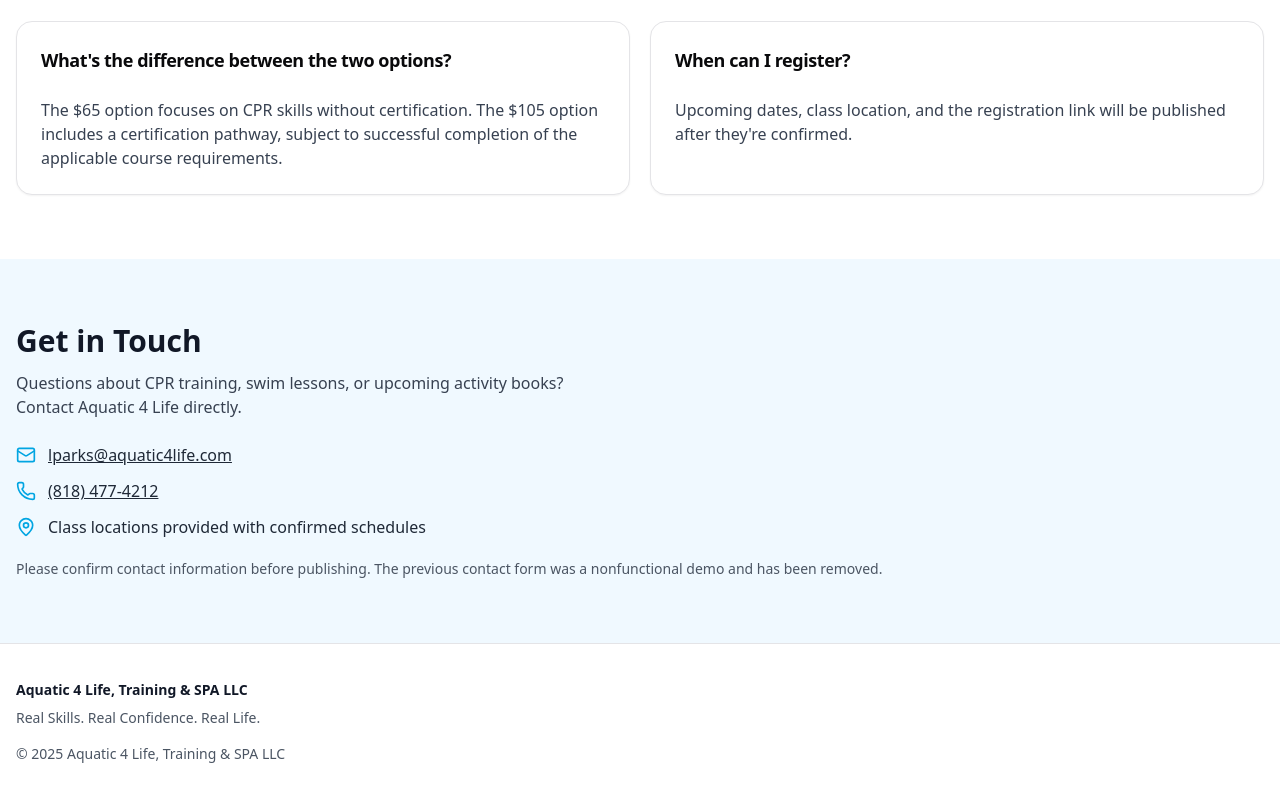
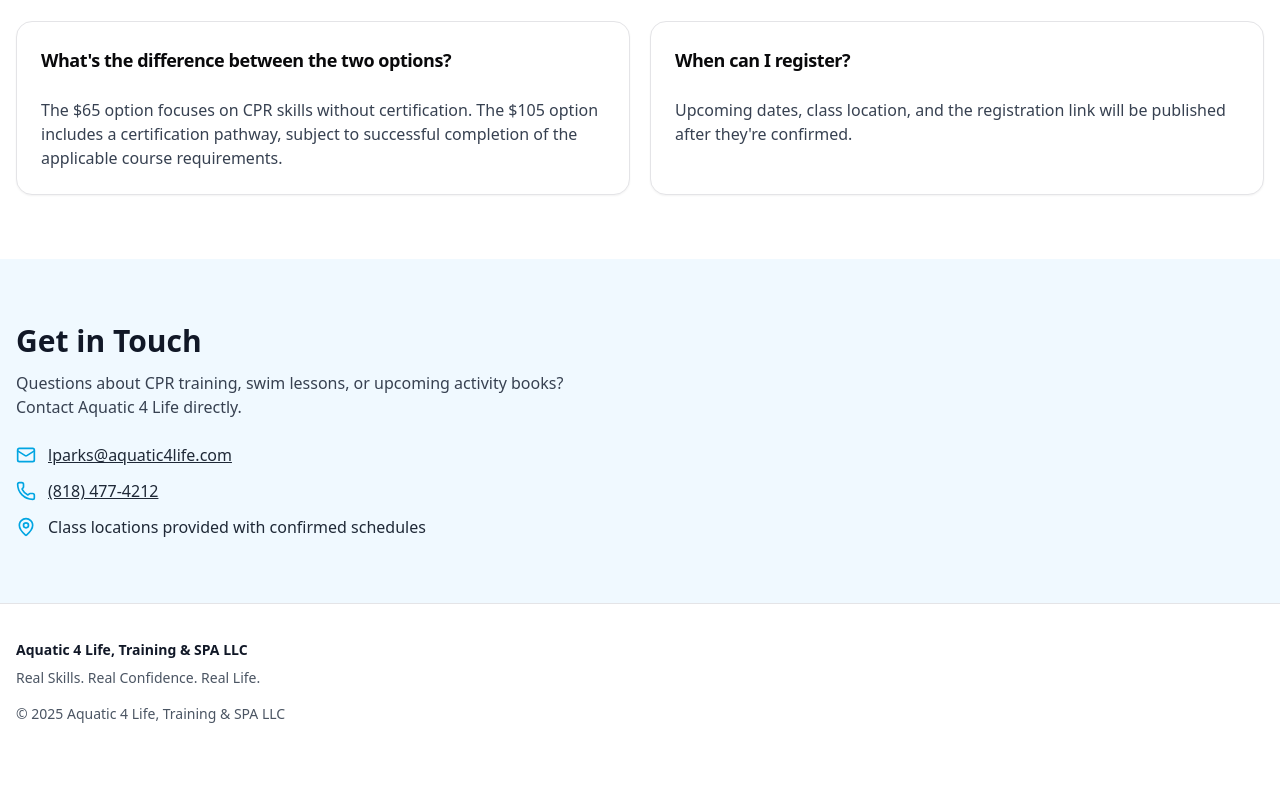
Before and after one commit to aquatic-4life/website, a React (Vite) app: page / in a window 1280 px wide. Shown: the part 2526-3326 px from the top of the page. After the commit the page ends 3286 px from the top, so only its background shows below. Built offline with nearby package versions, Linux system fonts and the light colour scheme.

Commit message:
Remove internal website note

```diff
--- a/src/App.jsx
+++ b/src/App.jsx
@@ -102,7 +102,7 @@ export default function AquaticTrainingSpaSite() {
           <p className="flex items-center gap-3"><Mail className="h-5 w-5" style={{ color: BLUE }} /><a href="mailto:lparks@aquatic4life.com" className="underline">lparks@aquatic4life.com</a></p>
           <p className="flex items-center gap-3"><Phone className="h-5 w-5" style={{ color: BLUE }} /><a href="tel:+18184774212" className="underline">(818) 477-4212</a></p>
           <p className="flex items-center gap-3"><MapPin className="h-5 w-5" style={{ color: BLUE }} />Class locations provided with confirmed schedules</p>
-        </div><p className="mt-5 text-sm text-gray-600">Please confirm contact information before publishing. The previous contact form was a nonfunctional demo and has been removed.</p></div></section>
+        </div></div></section>
       </main>
       <footer className="border-t py-9"><div className="container mx-auto px-4 text-sm text-gray-600"><p className="font-semibold text-gray-900">Aquatic 4 Life, Training & SPA LLC</p><p className="mt-2">Real Skills. Real Confidence. Real Life.</p><p className="mt-4">© {new Date().getFullYear()} Aquatic 4 Life, Training & SPA LLC</p></div></footer>
     </div>
```
